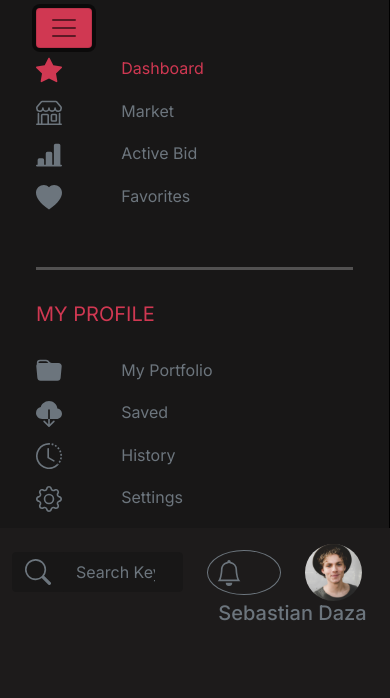
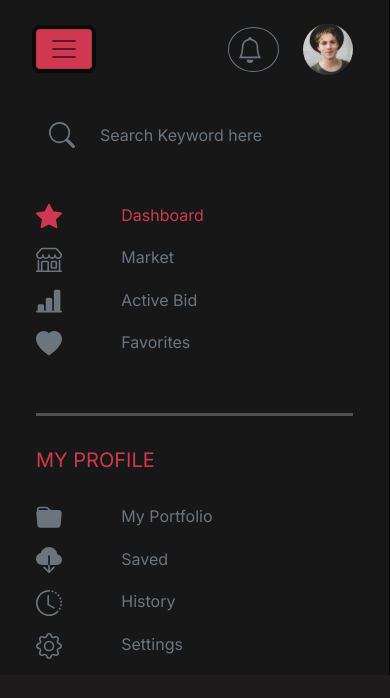
Before and after one commit to SebasttianDaza/buyNftDashboard, a React (Vite) app: page / in a window 390 px wide. Both pictures are taken after a click on the button 64 px from the left and 28 px from the top of the page. Shown: the top 698 px of the page. Built offline with nearby package versions, Linux system fonts and the light colour scheme.

Commit message:
Show components about breakpoint
I've added a hook to show components about breakpoint

```diff
--- a/src/App.jsx
+++ b/src/App.jsx
@@ -1,23 +1,53 @@
+//Components React Boostrap
 import Container from "react-bootstrap/Container";
 import Row from "react-bootstrap/Row";
 import Col from "react-bootstrap/Col";
+import React, {useState, useEffect} from "react";
 
+//Components
 import Navegation from "./Pages/Nav/nav";
 import ComponentForm from "./Components/Form/form";
 import ComponentProfile from "./Components/Profile/profile";
-//Impor image
 
 const App = () => {
+  const [isActive, setIsActive] = useState(false);
+  const [breakpoint, setBreakpoint] = useState(false);
+
+  //Show content about breakpoint
+  const indenrifyMatchMedia = () => {
+    let _breakpoint = window.matchMedia("(min-width: 992px)");
+
+    const checkElement = (e) => {
+      if (e.matches === true) {
+        setIsActive(true);
+        setBreakpoint(false);
+      } else {
+        setIsActive(false);
+        setBreakpoint(true);
+      }
+    };
+
+    _breakpoint.addListener(checkElement);
+    checkElement(_breakpoint);
+  };
+
+  useEffect(() => {
+    indenrifyMatchMedia();
+  }, []);
+
   return (
     <>
       <Container fluid>
         <Row>
-          <Navegation />
+          {/* If it's to more 992px show another components, bit if not also */}
+          <Navegation breakpoint={breakpoint} />
           <Col className="bg-body" xs={6}>
-            <ComponentForm />
+            {/* If it's to more 992px show, but if not show */}
+            <ComponentForm breakpoint={isActive} />
           </Col>
           <Col className="col-md-auto">
-            <ComponentProfile />
+            {/* If it's to more 992px show, but if not show */}
+            <ComponentProfile breakpoint={isActive} />
           </Col>
         </Row>
       </Container>
--- a/src/Components/Form/form.jsx
+++ b/src/Components/Form/form.jsx
@@ -1,10 +1,11 @@
 import Form from "react-bootstrap/Form";
 import InputGroup from "react-bootstrap/InputGroup";
 import {Search} from "react-bootstrap-icons";
+import PropTypes from "prop-types";
 
-const ComponentForm = ({}) => {
+const ComponentForm = ({breakpoint}) => {
   return (
-    <Form className="mt-4 mb-4">
+    <Form className={breakpoint === false ? "d-none" : "mt-4 mb-4"}>
       <InputGroup className="mb-3">
         <InputGroup.Text className="bg-dark text-secondary border-dark">
           <Search size={26} />
@@ -19,4 +20,8 @@ const ComponentForm = ({}) => {
   );
 };
 
+ComponentForm.propTypes = {
+  breakpoint: PropTypes.bool,
+};
+
 export default ComponentForm;
--- a/src/Components/Profile/profile.jsx
+++ b/src/Components/Profile/profile.jsx
@@ -2,12 +2,13 @@ import Row from "react-bootstrap/Row";
 import Col from "react-bootstrap/Col";
 import Image from "react-bootstrap/Image";
 import {Bell} from "react-bootstrap-icons";
+import PropTypes from "prop-types";
 
 import profile from "../../../public/image/profile.svg";
 
-const ComponentProfile = ({}) => {
+const ComponentProfile = ({breakpoint, showChild}) => {
   return (
-    <Row className="mt-3 mb-3 d-flex align-items-center">
+    <Row className={breakpoint === false ? "d-none" : "mt-3 mb-3 d-flex align-items-center"}>
       <Col className="col-md-auto text-secondary">
         <div className="rounded-circle border border-secondary p-2 pe-auto">
           <Bell size={26} />
@@ -16,11 +17,16 @@ const ComponentProfile = ({}) => {
       <Col className="col-md-auto">
         <Image src={profile} fluid />
       </Col>
-      <Col>
+      <Col className={showChild === true ? "d-none" : "d-block"}>
         <h5 className="text-center text-secondary">Sebastian Daza</h5>
       </Col>
     </Row>
   );
 };
 
+ComponentProfile.propTypes = {
+  breakpoint: PropTypes.bool.isRequired,
+  showChild: PropTypes.bool,
+};
+
 export default ComponentProfile;
--- a/src/Pages/Nav/nav.jsx
+++ b/src/Pages/Nav/nav.jsx
@@ -11,10 +11,13 @@ import {
   ClockHistory,
   Gear,
 } from "react-bootstrap-icons";
+import PropTypes from "prop-types";
 
 import NavItem from "../../Components/NavItem/NavItem";
+import ComponentForm from "../../Components/Form/form";
+import ComponentProfile from "../../Components/Profile/profile";
 
-const Navegation = () => {
+const Navegation = ({breakpoint}) => {
   return (
     <>
       <Navbar
@@ -28,8 +31,12 @@ const Navegation = () => {
         </Navbar.Brand>
         <Container fluid className="bg-dark">
           <Navbar.Toggle aria-controls="responsive-navbar-nav" className="bg-primary" />
+          {/* if it's to more 992px show different */}
+          <ComponentProfile breakpoint={breakpoint} showChild={breakpoint} />
           <Navbar.Collapse id="responsive-navbar-nav">
             <Nav className="me-auto flex-column">
+              {/* If it's to more 992px not show here */}
+              <ComponentForm breakpoint={breakpoint} />
               <NavItem text="Dashboard" classPrimary="text-primary" icon={<StarFill size={26} />} />
               <NavItem classPrimary="text-secondary" text="Market" icon={<Shop size={26} />} />
               <NavItem
@@ -70,4 +77,8 @@ const Navegation = () => {
   );
 };
 
+Navegation.propTypes = {
+  breakpoint: PropTypes.bool,
+};
+
 export default Navegation;
```
